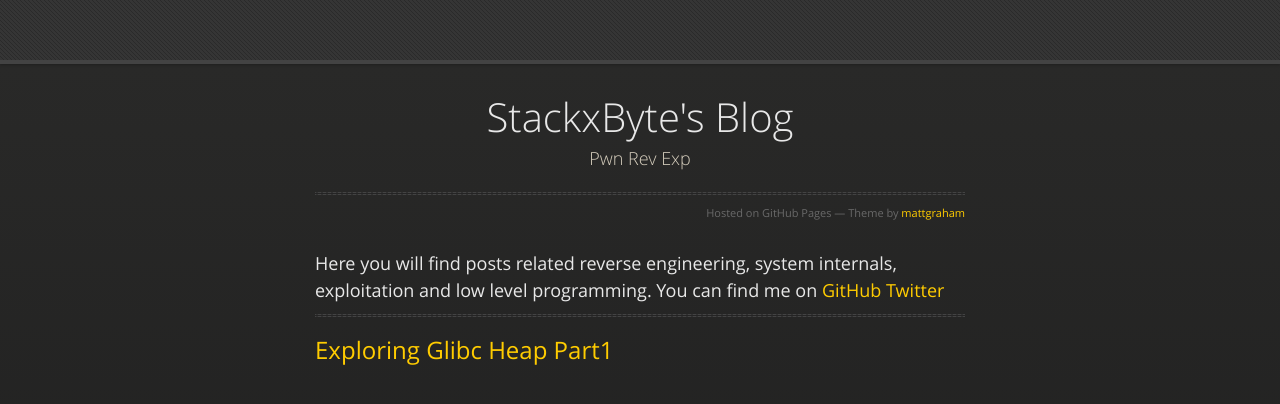
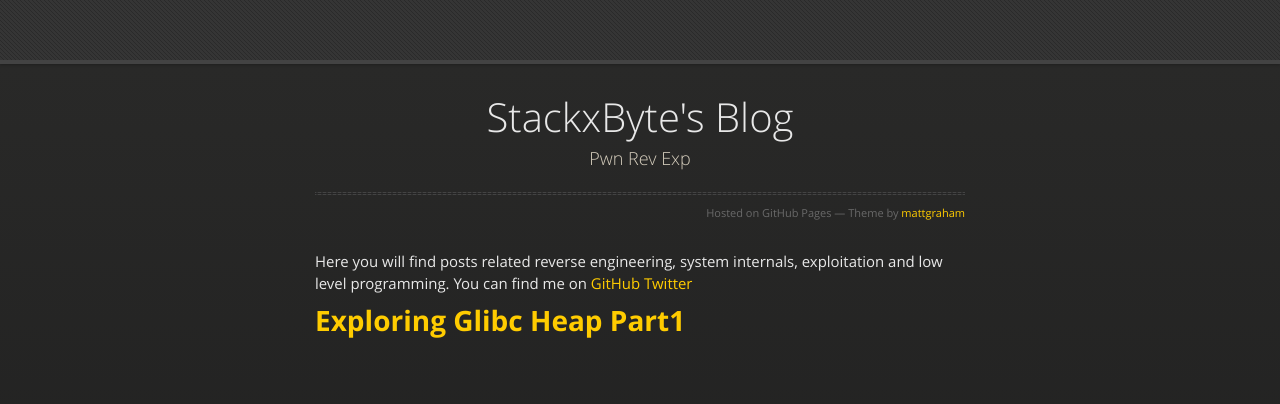
Before and after one commit to stackxbyte/stackxbyte.github.io, a Jekyll site: the page built from index.md, in a window 1280 px wide. Shown: the top 404 px of the page. Built offline with Jekyll 4.4.1, drawn with Linux system fonts in a browser that asks for light colours.

```diff
--- a/index.md
+++ b/index.md
@@ -2,8 +2,7 @@
 layout: default
 ---
 
-#### Here you will find posts related reverse engineering, system internals, exploitation and low level programming. You can find me on [GitHub](https://github.com/stackxbyte) [Twitter](https://x.com/c00l_k3d)
+##### Here you will find posts related reverse engineering, system internals, exploitation and low level programming. You can find me on [GitHub](https://github.com/stackxbyte) [Twitter](https://x.com/c00l_k3d)
 
----------------------------------------
 
-## [Exploring Glibc Heap Part1](posts/heap_exp/part1.md)
+# **[Exploring Glibc Heap Part1](posts/heap_exp/part1.md)**
```
Also changed, not shown: posts/heap_exp/part1.md (+1 -1 lines).
